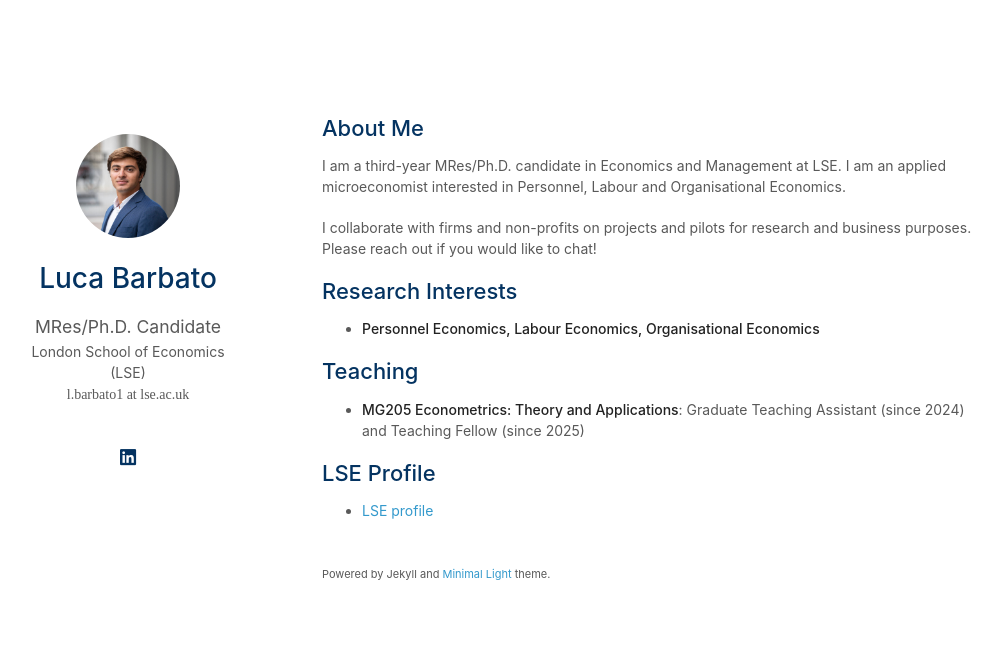
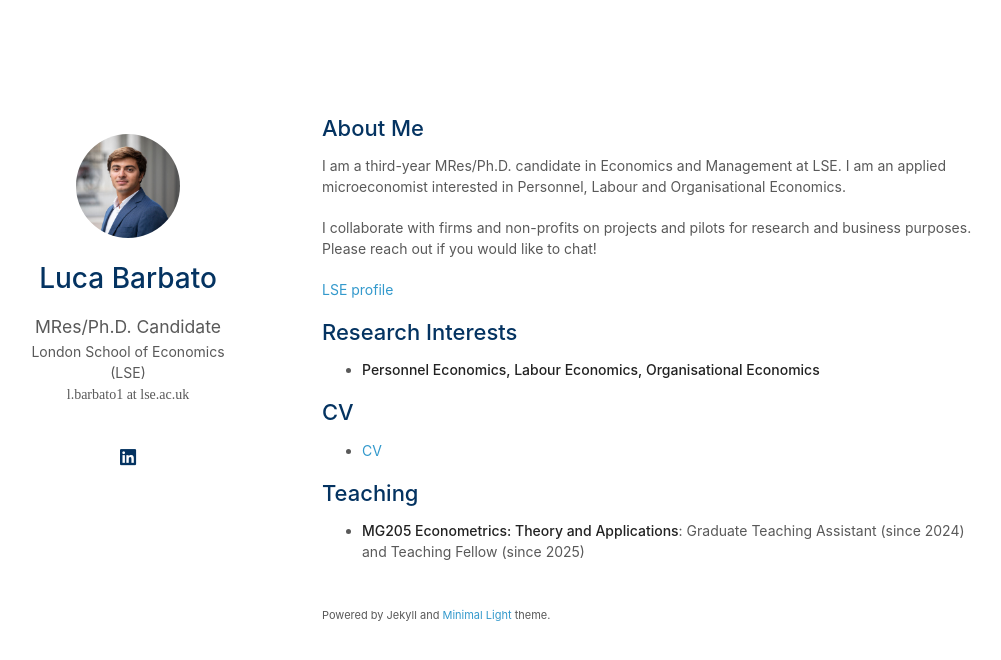
Before and after one commit to barbatoluca/barbatoluca.github.io, a Jekyll site: the page built from index.md, in a window 1280 px wide. Shown: the top 660 px of the page, without its empty margins (148-1149 px from the left). Built offline with Jekyll 4.4.1, drawn with Linux system fonts in a browser that asks for light colours; a style sheet for code colours, icons or effects is not loaded; our own code applies the rules of GitHub Pages for plain Markdown files.

Commit message:
Update index.md with CV and LSE profile
Added CV section and updated LSE profile link.

```diff
--- a/index.md
+++ b/index.md
@@ -8,13 +8,15 @@ I am a third-year MRes/Ph.D. candidate in Economics and Management at LSE. I am
 
 I collaborate with firms and non-profits on projects and pilots for research and business purposes. Please reach out if you would like to chat!
 
+<a href="https://www.lse.ac.uk/people/luca-barbato">LSE profile</a>
+
 ## Research Interests
 
 - **Personnel Economics, Labour Economics, Organisational Economics**
 
+## CV
+- <a href="https://www.lse.ac.uk/people/luca-barbato](https://barbatoluca.github.io/assets/files/Luca_Barbato_CV.pdf">CV</a>
+
 ## Teaching
 
 - **MG205 Econometrics: Theory and Applications**: Graduate Teaching Assistant (since 2024) and Teaching Fellow (since 2025)
-
-## LSE Profile
-- <a href="https://www.lse.ac.uk/people/luca-barbato">LSE profile</a>
```
